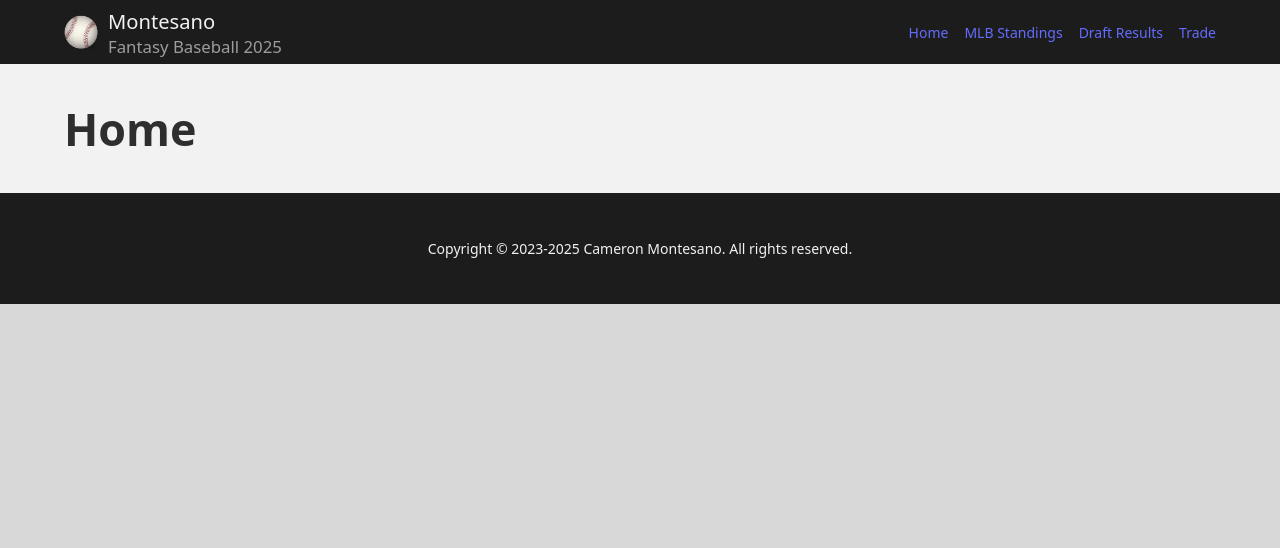
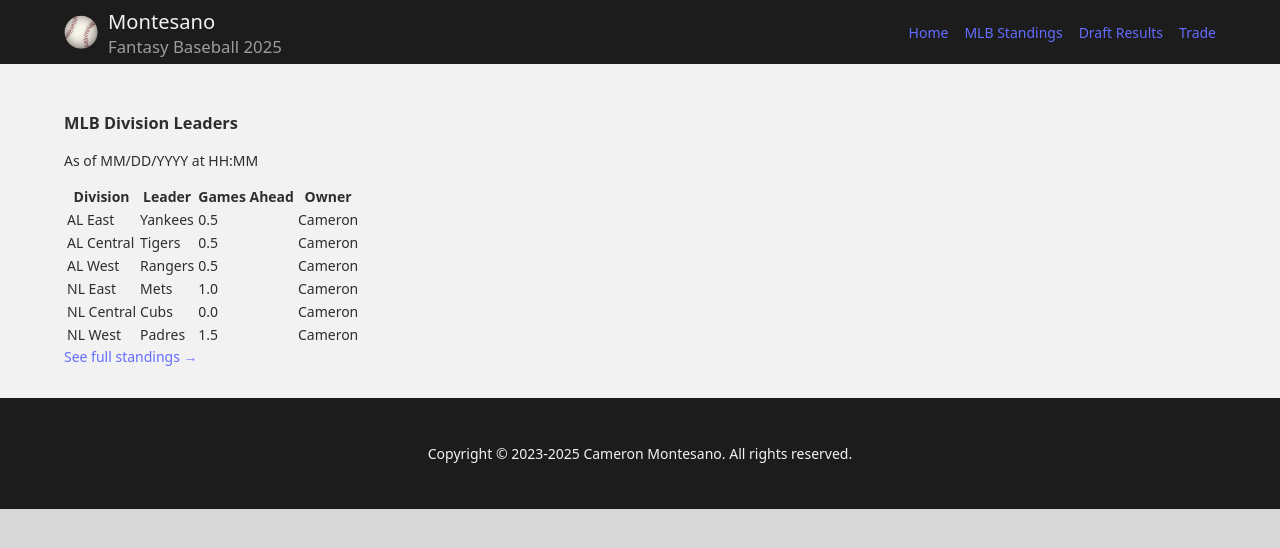
Before and after one commit to ckmontesano/vue-fantasy, a Vue app: page / in a window 1280 px wide. Shown: the top 548 px of the page. Built offline with nearby package versions, Linux system fonts and the light colour scheme.

Commit message:
Rename Home.vue to HomePage.vue, add placeholder table for MLB division leaders in HoemPage.vue

```diff
--- a/src/App.vue
+++ b/src/App.vue
@@ -5,14 +5,14 @@
   import Footer from "@/components/Footer.vue";
 
   // pages
-  import Home from '@/pages/Home.vue';
+  import HomePage from '@/pages/HomePage.vue';
   import MLBStandings from "@/pages/MLBStandings.vue";
   import NotFound from '@/pages/NotFound.vue';
 
   // routing - https://vuejs.org/guide/scaling-up/routing
   import { ref, computed } from 'vue';
   const routes = {
-    '/': Home,
+    '/': HomePage,
     '/mlb-standings': MLBStandings,
   }
   const currentPath = ref(window.location.hash)
--- a/src/pages/Home.vue
+++ /dev/null
@@ -1,5 +0,0 @@
-<script setup></script>
-
-<template>
-  <h1>Home</h1>
-</template>
--- /dev/null
+++ b/src/pages/HomePage.vue
@@ -0,0 +1,56 @@
+
+<template>
+  <div class='panel'>
+    <h3>MLB Division Leaders</h3>
+    <p>As of MM/DD/YYYY at HH:MM</p>
+    <table>
+      <thead>
+        <tr>
+          <th>Division</th>
+          <th>Leader</th>
+          <th>Games Ahead</th>
+          <th>Owner</th>
+        </tr>
+      </thead>
+      <tbody>
+        <tr>
+          <td>AL East</td>
+          <td>Yankees</td>
+          <td>0.5</td>
+          <td>Cameron</td>
+        </tr>
+        <tr>
+          <td>AL Central</td>
+          <td>Tigers</td>
+          <td>0.5</td>
+          <td>Cameron</td>
+        </tr>
+        <tr>
+          <td>AL West</td>
+          <td>Rangers</td>
+          <td>0.5</td>
+          <td>Cameron</td>
+        </tr>
+        <tr>
+          <td>NL East</td>
+          <td>Mets</td>
+          <td>1.0</td>
+          <td>Cameron</td>
+        </tr>
+        <tr>
+          <td>NL Central</td>
+          <td>Cubs</td>
+          <td>0.0</td>
+          <td>Cameron</td>
+        </tr>
+        <tr>
+          <td>NL West</td>
+          <td>Padres</td>
+          <td>1.5</td>
+          <td>Cameron</td>
+        </tr>
+      </tbody>
+    </table>
+    <a href='#/mlb-standings'>See full standings →</a>
+  </div>
+</template>
```
